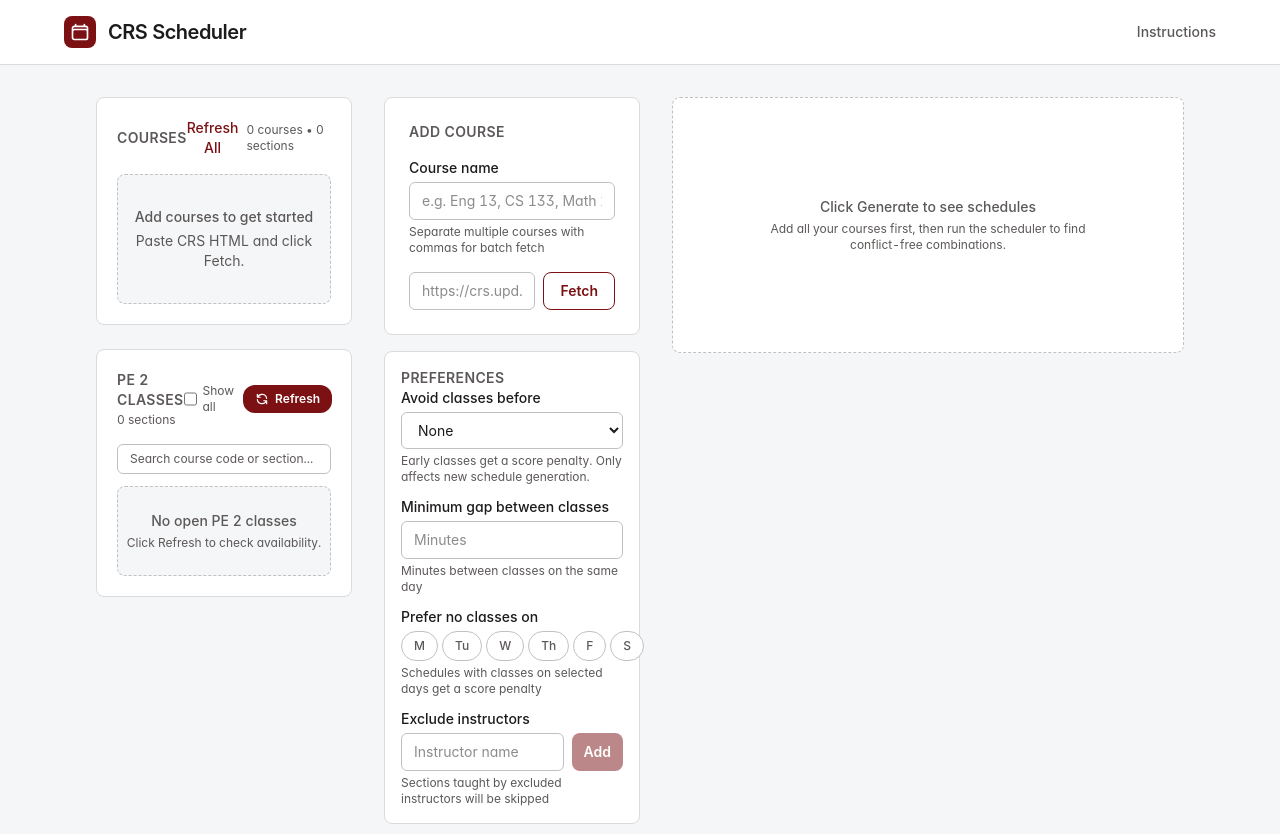
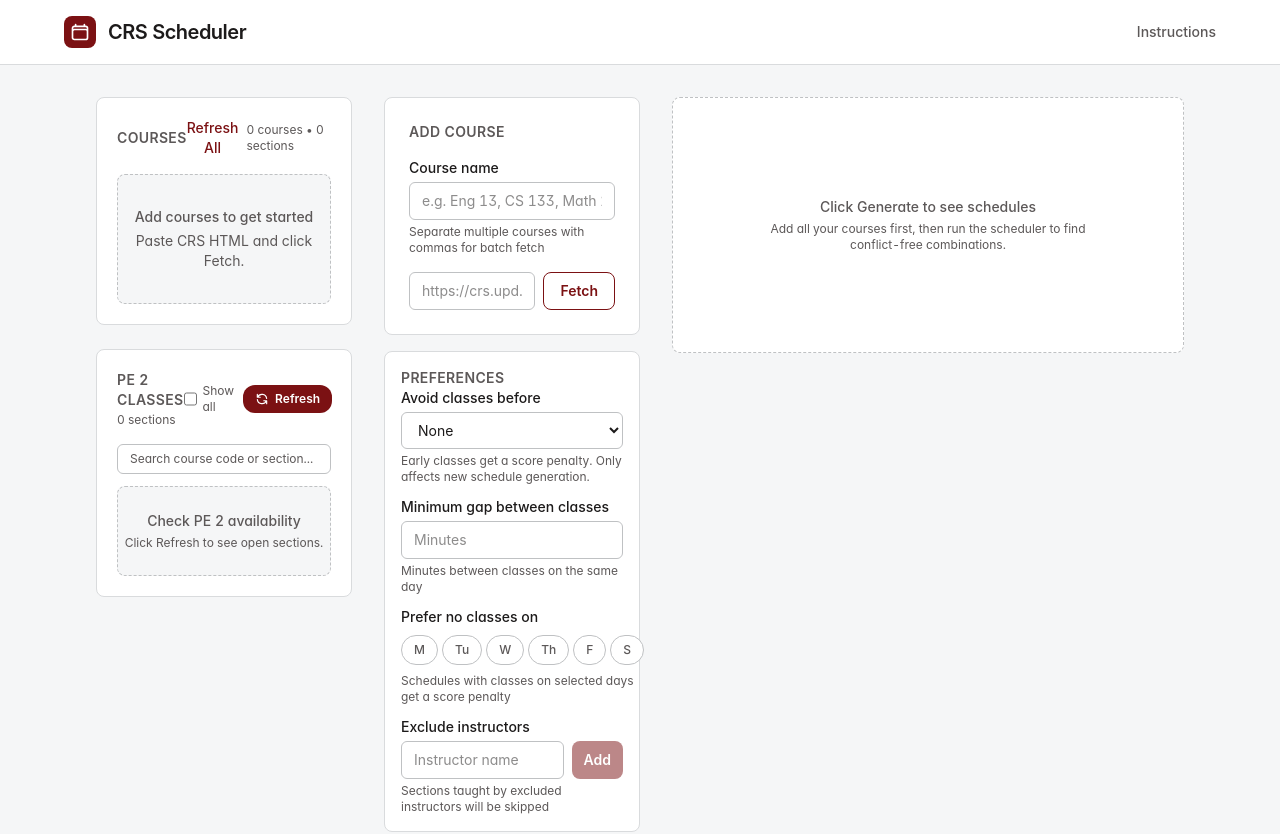
Before and after one commit to mcjefdreal/crs-scheduler, a SvelteKit app: page / in a window 1280 px wide. Shown: the top 834 px of the page. Built offline with nearby package versions, Linux system fonts and the light colour scheme; a web font is replaced by a local one.

Commit message:
chore: run design audit

```diff
--- a/src/lib/components/Pe2Monitor.svelte
+++ b/src/lib/components/Pe2Monitor.svelte
@@ -194,11 +194,14 @@
 		<div
 			class="rounded-md border border-dashed border-border-hover bg-paper py-6 text-center"
 		>
-			<p class="text-sm font-medium text-ink-muted">
-				{isPe2Fetching ? 'Loading…' : 'No open PE 2 classes'}
-			</p>
-			{#if !isPe2Fetching}
-				<p class="mt-1 text-xs text-ink-muted">Click Refresh to check availability.</p>
+			{#if pe2FetchedAt === null}
+				<p class="text-sm font-medium text-ink-muted">Check PE 2 availability</p>
+				<p class="mt-1 text-xs text-ink-muted">Click Refresh to see open sections.</p>
+			{:else}
+				<p class="text-sm font-medium text-ink-muted">No open PE 2 classes</p>
+				<p class="mt-1 text-xs text-ink-muted">
+					Check back later or enable 'Show all' to see full sections.
+				</p>
 			{/if}
 		</div>
 	{:else}
--- a/src/lib/components/RefreshDiff.svelte
+++ b/src/lib/components/RefreshDiff.svelte
@@ -36,7 +36,7 @@
 >
 	<!-- svelte-ignore a11y_click_events_have_key_events a11y_no_static_element_interactions -->
 	<div
-		class="flex max-h-[90vh] w-full max-w-lg flex-col overflow-hidden rounded-md border border-border bg-surface shadow-sm"
+		class="flex max-h-[90vh] w-full max-w-lg flex-col overflow-hidden rounded-md border border-border bg-surface"
 		onclick={(e) => e.stopPropagation()}
 	>
 		<div class="flex items-center justify-between border-b border-border px-6 py-4">
@@ -169,7 +169,7 @@
 		<div class="border-t border-border px-6 py-4">
 			<button
 				onclick={onclose}
-				class="w-full rounded-md bg-maroon px-4 py-2.5 text-sm font-semibold text-surface shadow-sm transition hover:bg-maroon-hover focus:ring-2 focus:ring-maroon focus:ring-offset-2 focus:outline-none"
+				class="w-full rounded-md bg-maroon px-4 py-2.5 text-sm font-semibold text-surface transition hover:bg-maroon-hover focus:ring-2 focus:ring-maroon focus:ring-offset-2 focus:outline-none"
 			>
 				Done
 			</button>
--- a/src/lib/components/ScheduleCompare.svelte
+++ b/src/lib/components/ScheduleCompare.svelte
@@ -79,7 +79,7 @@
 >
 	<!-- svelte-ignore a11y_click_events_have_key_events a11y_no_static_element_interactions -->
 	<div
-		class="flex max-h-[90vh] w-full max-w-6xl flex-col overflow-hidden rounded-md border border-border bg-surface shadow-sm"
+		class="flex max-h-[90vh] w-full max-w-6xl flex-col overflow-hidden rounded-md border border-border bg-surface"
 		onclick={(e) => e.stopPropagation()}
 	>
 		<div class="flex items-center justify-between border-b border-border px-6 py-4">
@@ -143,7 +143,7 @@
 										</div>
 										{#if isDifferent}
 											<span
-												class="mt-0.5 shrink-0 rounded-full bg-excluded-bg px-1.5 py-0.5 text-[10px] font-semibold tracking-wide text-excluded uppercase"
+												class="mt-0.5 shrink-0 rounded-full bg-excluded-bg px-1.5 py-0.5 text-xs font-semibold tracking-wide text-excluded uppercase"
 												title="Section differs from the other schedules"
 											>
 												Differs
--- a/src/lib/components/TimelineGrid.svelte
+++ b/src/lib/components/TimelineGrid.svelte
@@ -106,9 +106,9 @@
 
 				<!-- Meeting blocks -->
 				{#each blocks.filter((b) => b.day === dayIdx) as block, blockIdx (blockIdx)}
-					<!-- 10px text intentional: block is 48px/hr grid cell; 14px floor cannot fit 2-3 lines of meeting data. Contrast validated ≥8:1 -->
+					<!-- 12px text: 48px/hr grid cell; 14px floor cannot fit 2-3 lines of meeting data. Contrast validated ≥8:1 -->
 					<div
-						class="absolute inset-x-1 overflow-hidden rounded-sm border px-1.5 py-0.5 text-[10px] leading-tight transition {block
+						class="absolute inset-x-1 overflow-hidden rounded-sm border px-1.5 py-0.5 text-[12px] leading-tight transition {block
 							.color.bg} {block.color.border} {block.color.text}"
 						style="top: {Math.max(0, block.top)}%; height: {Math.max(4, block.height)}%;"
 					>
--- a/src/routes/+page.svelte
+++ b/src/routes/+page.svelte
@@ -1302,8 +1302,8 @@ class="min-w-0 flex-1 rounded-sm border border-border-hover px-3 py-2 text-sm tr
 							<p class="mt-1 text-xs text-ink-muted">Minutes between classes on the same day</p>
 						</div>
 
-						<div>
-							<label class="mb-1 block text-sm font-medium text-ink">Prefer no classes on</label>
+						<fieldset class="space-y-2">
+							<legend class="text-sm font-medium text-ink">Prefer no classes on</legend>
 							<div class="flex gap-1">
 								{#each ['M', 'Tu', 'W', 'Th', 'F', 'S'] as day, i (day)}
 									<button
@@ -1318,10 +1318,10 @@ class="rounded-full px-3 py-1.5 text-xs font-medium transition active:scale-[0.9
 									</button>
 								{/each}
 							</div>
-							<p class="mt-1 text-xs text-ink-muted">
+							<p class="text-xs text-ink-muted">
 								Schedules with classes on selected days get a score penalty
 							</p>
-						</div>
+						</fieldset>
 
 						<div>
 							<label for="exclude-instructor" class="mb-1 block text-sm font-medium text-ink"
@@ -1486,7 +1486,47 @@ class="rounded-full px-3 py-1.5 text-xs font-medium transition active:scale-[0.9
 					</div>
 				{/if}
 
-				{#if schedules.length === 0 && !lockedConflict}
+			{#if isGenerating && schedules.length === 0}
+				<div class="space-y-6">
+					<!-- Skeleton "Top schedules" header -->
+					<div class="h-6 w-32 animate-pulse rounded-sm bg-border"></div>
+
+					<!-- Skeleton TimelineGrid -->
+					<div class="space-y-2 rounded-md border border-border bg-surface p-4">
+						{#each [80, 60, 75, 50] as width}
+							<div
+								class="h-4 animate-pulse rounded-sm bg-border"
+								style="width: {width}%"
+							></div>
+						{/each}
+						<div class="mt-3 grid grid-cols-6 gap-1">
+							{#each [1, 2, 3, 4, 5, 6]}
+								<div class="h-20 animate-pulse rounded-sm bg-paper"></div>
+							{/each}
+						</div>
+					</div>
+
+					<!-- Skeleton schedule cards -->
+					{#each [1, 2] as _card}
+						<div class="space-y-3 rounded-md border border-border bg-surface p-5">
+							<div class="flex items-center justify-between">
+								<div class="h-5 w-16 animate-pulse rounded-sm bg-border"></div>
+								<div class="h-4 w-24 animate-pulse rounded-sm bg-border"></div>
+							</div>
+							<div class="space-y-2">
+								{#each [100, 85, 70] as pct}
+									<div
+										class="h-4 animate-pulse rounded-sm bg-border"
+										style="width: {pct}%"
+									></div>
+								{/each}
+							</div>
+						</div>
+					{/each}
+
+					<p class="text-sm text-ink-muted">Generating schedule combinations...</p>
+				</div>
+			{:else if schedules.length === 0 && !lockedConflict}
 				<div
 					class="flex h-64 flex-col items-center justify-center rounded-md border border-dashed border-border-hover bg-surface text-center"
 				>
```
Lines whose indentation alone changed are shown as unchanged.
